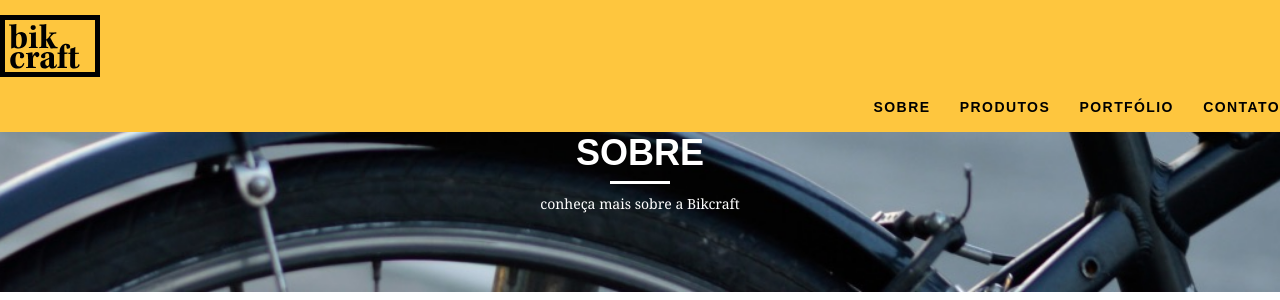
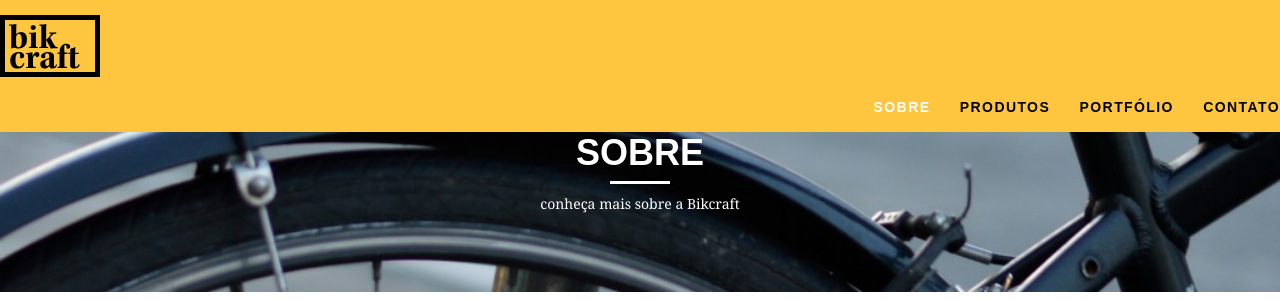
Before and after one commit to alsoDiego/bikcraft, a PHP site: page /sobre.html in a window 1280 px wide. Shown: the top 300 px of the page. Run offline with PHP 8.4, Linux system fonts and the light colour scheme.

Commit message:
style: active link

```diff
--- a/css/styles.css
+++ b/css/styles.css
@@ -109,6 +109,10 @@ img {
 .header_menu ul li a:hover {
     color: #FFF;
     transition-duration: 800ms;
+}
+
+.header_menu ul li a.menu_ativo {
+    color: #FFF;
 }
 
 /* Introdução */
--- a/sobre.html
+++ b/sobre.html
@@ -22,7 +22,7 @@
             <nav class="grid-12 header_menu">
                 <ul>
                     <li>
-                        <a href="./sobre.html">sobre</a>
+                        <a href="./sobre.html" class="menu_ativo">sobre</a>
                     </li>
                     <li>
                         <a href="./produtos.html">produtos</a>
```
